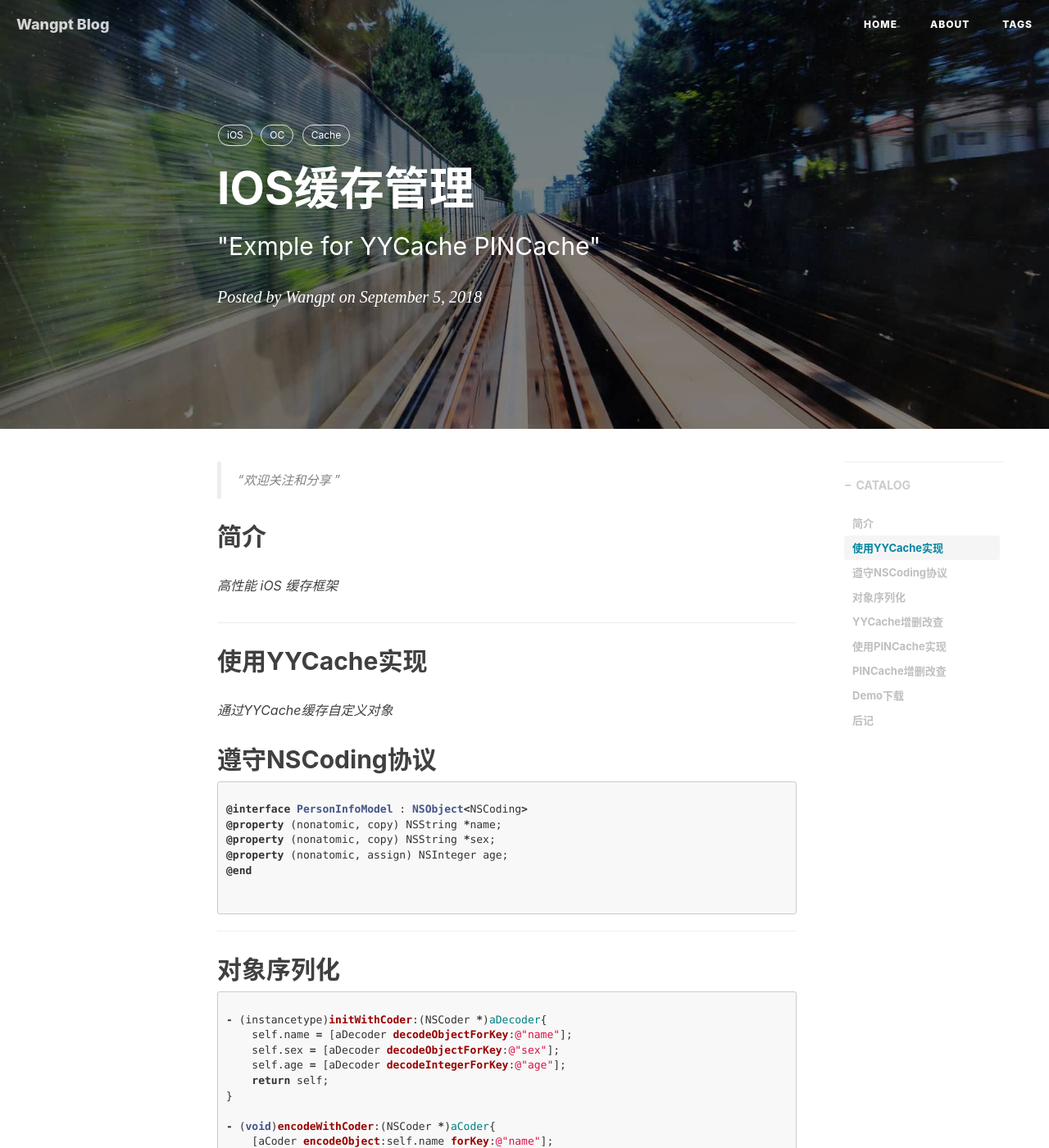
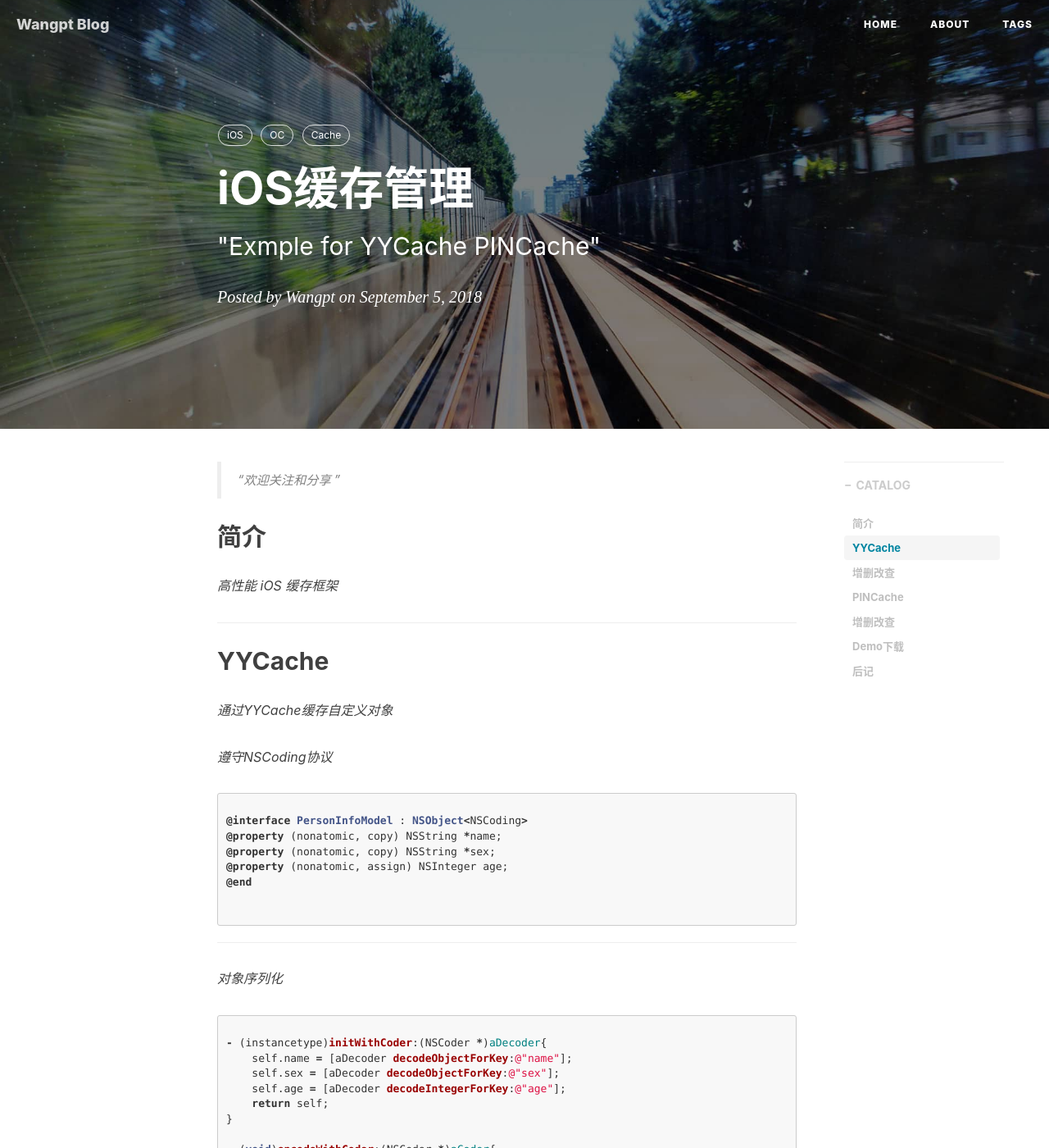
Before and after one commit to wangpt/wangpt.github.io, a Jekyll site: the page built from _posts/2018-09-05-cache-yycache.markdown, in a window 1280 px wide and 1400 px high. Shown: the whole window at 82% size. Built offline with Jekyll 4.4.1, drawn with Linux system fonts in a browser that asks for light colours; nearby versions of some CDN libraries; comment, search, counter and statistics services are not loaded; some of the changed text lies outside the part shown.

````diff
--- a/_posts/2018-09-05-cache-yycache.markdown
+++ b/_posts/2018-09-05-cache-yycache.markdown
@@ -1,6 +1,6 @@
 ---
 layout:     post
-title:      "IOS缓存管理"
+title:      "iOS缓存管理"
 subtitle:   " \"Exmple for YYCache PINCache\""
 date:       2018-09-05 12:00:00
 author:     "Wangpt"
@@ -21,10 +21,10 @@ tags:
 
 ---
 
-## 使用YYCache实现
+## YYCache
 *通过YYCache缓存自定义对象*
 
-## 遵守NSCoding协议
+*遵守NSCoding协议*
 
 
 ``` objc
@@ -39,7 +39,7 @@ tags:
 ```
 ---
 
-## 对象序列化
+*对象序列化*
 
 ``` objc
 
@@ -58,7 +58,7 @@ tags:
 
 ```
 
-## YYCache增删改查
+## 增删改查
 
 ``` objc
 
@@ -93,10 +93,10 @@ tags:
 
 ---
 
-## 使用PINCache实现
+## PINCache
 *前两步等同于YYCache*
 
-## PINCache增删改查
+## 增删改查
 *同步方法*
 
 ``` objc
--- a/_posts/2018-09-07-lock-note.markdown
+++ b/_posts/2018-09-07-lock-note.markdown
@@ -1,6 +1,6 @@
 ---
 layout:     post
-title:      "IOS数据锁"
+title:      "iOS数据锁"
 subtitle:   " \"Exmple for NSLock\""
 date:       2018-09-07 12:00:00
 author:     "Wangpt"
````
